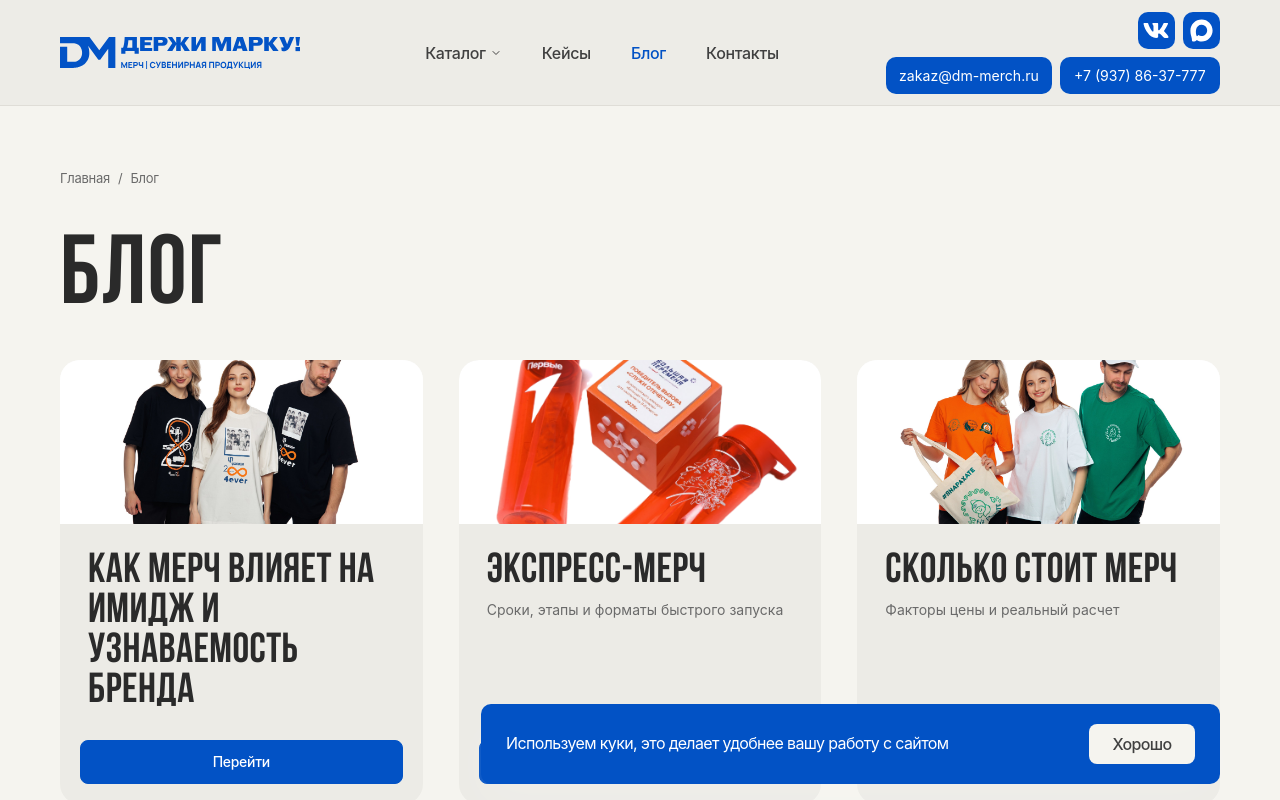
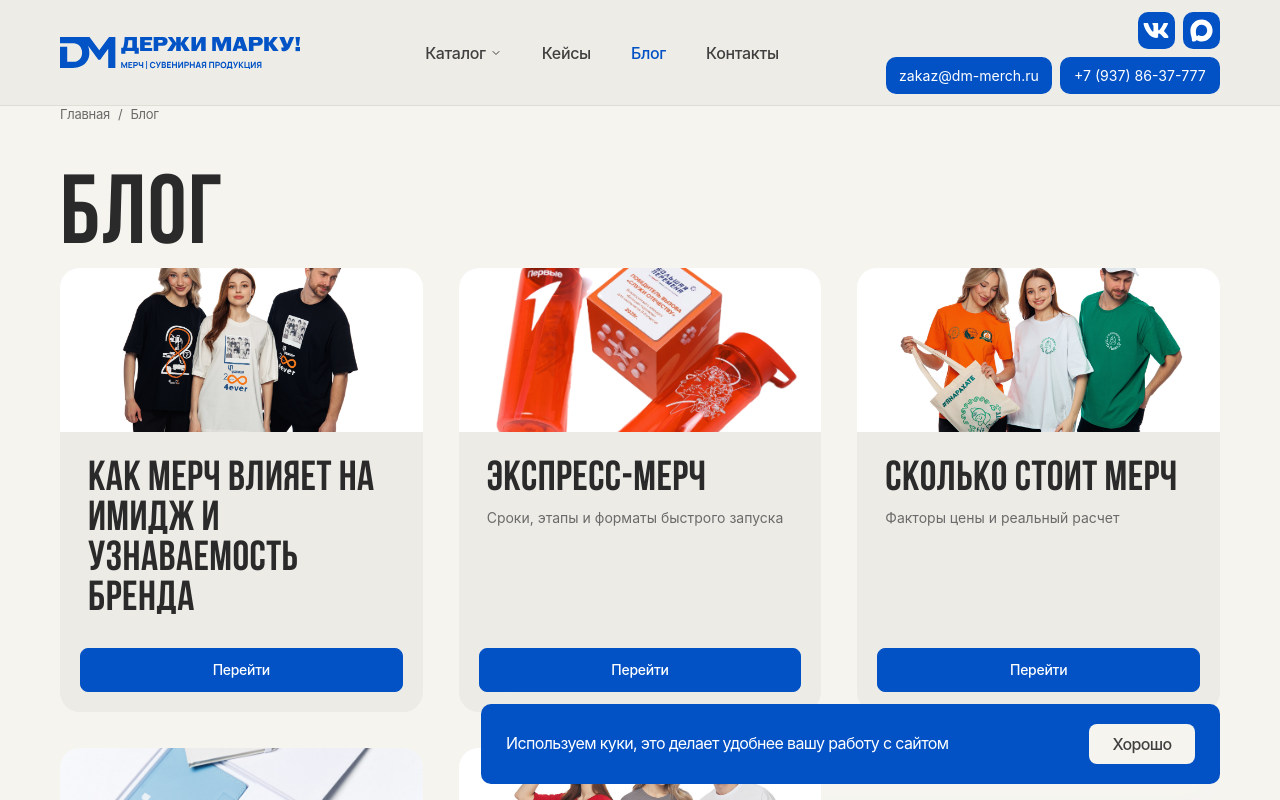
Before and after one commit to true-lnz/dm-merch-ru, a Next.js app: page /blog in a window 1280 px wide. Shown: the top 800 px of the page. Built offline with nearby package versions, Linux system fonts and the light colour scheme.

Commit message:
Рефакторинг страниц и breadcrumb

```diff
--- a/src/shared/ui/breadcrumb/breadcrumb.tsx
+++ b/src/shared/ui/breadcrumb/breadcrumb.tsx
@@ -1,6 +1,15 @@
 import type { ComponentPropsWithoutRef, ReactNode } from "react";
 import Link from "next/link";
 import { cn } from "@/shared/lib/cn";
+
+type PageBreadcrumbProps = {
+  item: {
+    labelFrom: string;
+    labelTo: string;
+    href: string;
+  };
+  className?: string;
+};
 
 export function Breadcrumb({
   className,
@@ -9,19 +18,10 @@ export function Breadcrumb({
   return (
     <nav
       aria-label="Хлебные крошки"
-      className={cn("text-[0.8125rem] leading-[1.3] tracking-[-0.02em] text-[var(--text-muted)]", className)}
-      {...props}
-    />
-  );
-}
-
-export function BreadcrumbList({
-  className,
-  ...props
-}: ComponentPropsWithoutRef<"ol">) {
-  return (
-    <ol
-      className={cn("flex flex-wrap items-center gap-2", className)}
+      className={cn(
+        "flex flex-wrap items-center gap-2 text-[0.8125rem] leading-[1.3] tracking-[-0.02em] text-[var(--text-muted)]",
+        className,
+      )}
       {...props}
     />
   );
@@ -30,8 +30,8 @@ export function BreadcrumbList({
 export function BreadcrumbItem({
   className,
   ...props
-}: ComponentPropsWithoutRef<"li">) {
-  return <li className={cn("inline-flex items-center gap-2", className)} {...props} />;
+}: ComponentPropsWithoutRef<"span">) {
+  return <span className={cn("inline-flex items-center gap-2", className)} {...props} />;
 }
 
 export function BreadcrumbLink({
@@ -53,6 +53,18 @@ export function BreadcrumbLink({
   );
 }
 
+export function BreadcrumbList({
+                                 className,
+                                 ...props
+                               }: ComponentPropsWithoutRef<"ol">) {
+  return (
+      <ol
+          className={cn("flex flex-wrap items-center gap-2", className)}
+          {...props}
+      />
+  );
+}
+
 export function BreadcrumbPage({
   className,
   ...props
@@ -64,10 +76,31 @@ export function BreadcrumbSeparator({
   className,
   children = "/",
   ...props
-}: ComponentPropsWithoutRef<"li">) {
+}: ComponentPropsWithoutRef<"span">) {
   return (
-    <li aria-hidden="true" className={className} {...props}>
+    <span aria-hidden="true" className={className} {...props}>
       {children}
-    </li>
+    </span>
   );
 }
+
+export function PageBreadcrumb({
+  item,
+  className,
+}: PageBreadcrumbProps) {
+
+  return (
+    <Breadcrumb className={className}>
+      <BreadcrumbList>
+        <BreadcrumbItem>
+          <BreadcrumbLink href={item.href}>{item.labelFrom}</BreadcrumbLink>
+        </BreadcrumbItem>
+        <BreadcrumbSeparator />
+        <BreadcrumbItem>
+          <BreadcrumbPage>{item.labelTo}</BreadcrumbPage>
+        </BreadcrumbItem>
+      </BreadcrumbList>
+    </Breadcrumb>
+
+  );
+}
--- a/src/shared/ui/breadcrumb/index.ts
+++ b/src/shared/ui/breadcrumb/index.ts
@@ -2,7 +2,7 @@ export {
   Breadcrumb,
   BreadcrumbItem,
   BreadcrumbLink,
-  BreadcrumbList,
   BreadcrumbPage,
   BreadcrumbSeparator,
+  PageBreadcrumb,
 } from "./breadcrumb";
--- a/src/shared/ui/page-header/index.ts
+++ b/src/shared/ui/page-header/index.ts
@@ -1,2 +1 @@
 export { PageHeader } from "./page-header";
-export type { PageHeaderBreadcrumbItem } from "./page-header";
--- a/src/shared/ui/page-header/page-header.tsx
+++ b/src/shared/ui/page-header/page-header.tsx
@@ -1,51 +1,26 @@
-import { Fragment } from "react";
-import {
-  Breadcrumb,
-  BreadcrumbItem,
-  BreadcrumbLink,
-  BreadcrumbList,
-  BreadcrumbPage,
-  BreadcrumbSeparator,
-} from "@/shared/ui/breadcrumb";
-
-export type PageHeaderBreadcrumbItem = {
-  label: string;
-  href?: string;
-};
+import { PageBreadcrumb } from "@/shared/ui/breadcrumb";
 
 type PageHeaderProps = {
   title: string;
-  breadcrumbs?: PageHeaderBreadcrumbItem[];
+  breadcrumb?: {
+      labelFrom: string;
+      labelTo: string;
+      href: string;
+  };
 };
 
 export function PageHeader({
   title,
-  breadcrumbs = [],
+  breadcrumb,
 }: PageHeaderProps) {
   return (
-    <header className="flex flex-col gap-11">
-      {breadcrumbs.length > 0 ? (
-        <Breadcrumb>
-          <BreadcrumbList>
-            {breadcrumbs.map((item, index) => (
-              <Fragment key={`${item.label}-${index}`}>
-                <BreadcrumbItem>
-                  {item.href ? (
-                    <BreadcrumbLink href={item.href}>{item.label}</BreadcrumbLink>
-                  ) : (
-                    <BreadcrumbPage>{item.label}</BreadcrumbPage>
-                  )}
-                </BreadcrumbItem>
-                {index < breadcrumbs.length - 1 ? <BreadcrumbSeparator /> : null}
-              </Fragment>
-            ))}
-          </BreadcrumbList>
-        </Breadcrumb>
+    <section className="flex flex-col gap-12">
+      {breadcrumb?.href ? (
+          <PageBreadcrumb item={breadcrumb} />
       ) : null}
-
-      <h1 className="m-0 font-heading text-[35.6px] md:text-[6.125rem] font-bold uppercase leading-none tracking-[0.015em] text-[var(--heading)]">
+      <h1 className="m-0 font-heading text-[35.6px] font-bold uppercase leading-none tracking-[0.015em] text-[var(--heading)] md:text-[6.125rem]">
         {title}
       </h1>
-    </header>
+    </section>
   );
 }
--- a/src/views/blog/ui/blog-page.tsx
+++ b/src/views/blog/ui/blog-page.tsx
@@ -5,16 +5,17 @@ import { RequestCta } from "@/widgets/request-cta";
 
 export function BlogPage() {
   return (
-    <div className="page blog-page">
+    <>
       <PageHeader
         title="Блог"
-        breadcrumbs={[
-          { label: "Главная", href: "/" },
-          { label: "Блог" },
-        ]}
+        breadcrumb={{
+            labelFrom: "Главная",
+            labelTo: "Блог",
+            href: "/",
+        }}
       />
       <BlogFeed posts={blogPostsMock} />
       <RequestCta />
-    </div>
+    </>
   );
 }
--- a/src/views/cases/ui/cases-page.tsx
+++ b/src/views/cases/ui/cases-page.tsx
@@ -24,13 +24,14 @@ export function CasesPage() {
   }, [activeTheme]);
 
   return (
-    <div className="page pb-16 md:pb-24">
+    <>
       <PageHeader
         title="Кейсы"
-        breadcrumbs={[
-          { label: "Главная", href: "/" },
-          { label: "Кейсы" },
-        ]}
+        breadcrumb={{
+            labelFrom: "Главная",
+            labelTo: "Кейсы",
+            href: "/",
+        }}
       />
 
       <section className="mt-8 grid gap-6 xl:grid-cols-[245.7px_minmax(0,1fr)] xl:gap-[63px]">
@@ -71,6 +72,6 @@ export function CasesPage() {
 
       <FaqSection />
       <RequestCta />
-    </div>
+    </>
   );
 }
--- a/src/views/catalog/ui/catalog-page.tsx
+++ b/src/views/catalog/ui/catalog-page.tsx
@@ -3,14 +3,22 @@ import { Section } from "@/shared/ui/section";
 
 export function CatalogPage() {
   return (
-    <div className="page">
-      <PageHeader title="Каталог" />
+    <>
+      <PageHeader
+        title="Каталог"
+        breadcrumb={{
+          labelFrom: "Главная",
+          labelTo: "Каталог",
+          href: "/"
+        }}
+      />
+
       <Section className="content-card">
         <p>
           На следующем этапе здесь появятся фильтры, карточки позиций и блоки с
           ценовыми пакетами.
         </p>
       </Section>
-    </div>
+    </>
   );
 }
--- a/src/views/contacts/ui/contacts-page.tsx
+++ b/src/views/contacts/ui/contacts-page.tsx
@@ -1,15 +1,8 @@
 import Image from "next/image";
 import { RequestDialog } from "@/features/request-dialog";
 import { siteInfo } from "@/shared/config/site-info";
+import { PageBreadcrumb } from "@/shared/ui/breadcrumb";
 import { YandexMapCard } from "./yandex-map-card";
-import {
-  Breadcrumb,
-  BreadcrumbItem,
-  BreadcrumbLink,
-  BreadcrumbList,
-  BreadcrumbPage,
-  BreadcrumbSeparator,
-} from "@/shared/ui/breadcrumb";
 
 const contactLinks = [
   {
@@ -32,7 +25,7 @@ function ContactLeadLink({
   return (
     <a
       href={href}
-      className="block whitespace-nowrap font-heading text-[28px] sm:text-[35.6px] leading-none tracking-[0.015em] text-[var(--heading)] transition-opacity hover:opacity-80 md:text-[5.125rem]"
+      className="block whitespace-nowrap font-heading text-[28px] leading-none tracking-[0.015em] text-[var(--heading)] transition-opacity hover:opacity-80 sm:text-[35.6px] md:text-[5.125rem]"
     >
       {label}
     </a>
@@ -59,7 +52,7 @@ function DiscussionCta() {
 
 function MobileContactsHero() {
   return (
-    <div className="xl:hidden mb-[70px]">
+    <div className="mb-[70px] xl:hidden">
       <div className="overflow-hidden rounded-[20px] md:mx-auto md:max-w-[760px]">
         <div className="relative aspect-[340/256] overflow-hidden md:aspect-[16/11]">
           <Image
@@ -107,7 +100,7 @@ function DesktopContactsHero() {
         />
       </div>
 
-      <div className="absolute inset-y-0 left-0 z-10 mb-[75px] flex w-fit max-w-[min(771px,calc(100%-140px))] flex-col justify-between rounded-[20px] bg-[rgba(232,231,226,0.5)] p-5 backdrop-blur-[15px] px-[50px] py-[43px]">
+      <div className="absolute inset-y-0 left-0 z-10 mb-[75px] flex w-fit max-w-[min(771px,calc(100%-140px))] flex-col justify-between rounded-[20px] bg-[rgba(232,231,226,0.5)] p-5 px-[50px] py-[43px] backdrop-blur-[15px]">
         <div>
           <h1 className="sr-only">Контакты</h1>
 
@@ -132,17 +125,14 @@ function DesktopContactsHero() {
 export function ContactsPage() {
   return (
     <>
-      <Breadcrumb className="mb-8 text-[12px] tracking-[-0.03em] text-[#404040] md:mb-10 md:text-[12.6px] xl:mb-5">
-        <BreadcrumbList>
-          <BreadcrumbItem>
-            <BreadcrumbLink href="/">Главная</BreadcrumbLink>
-          </BreadcrumbItem>
-          <BreadcrumbSeparator />
-          <BreadcrumbItem>
-            <BreadcrumbPage>Контакты</BreadcrumbPage>
-          </BreadcrumbItem>
-        </BreadcrumbList>
-      </Breadcrumb>
+      <PageBreadcrumb
+        className="mb-8 text-[12px] tracking-[-0.03em] text-[#404040] md:mb-10 md:text-[12.6px] xl:mb-5"
+        item={{
+            labelFrom: "Главная",
+            labelTo: "Контакты",
+            href: "/",
+        }}
+      />
 
       <MobileContactsHero />
       <DesktopContactsHero />
--- a/src/widgets/faq-section/faq-section.tsx
+++ b/src/widgets/faq-section/faq-section.tsx
@@ -1,7 +1,6 @@
 "use client";
 
 import Image from "next/image";
-import { cn } from "@/shared/lib/cn";
 import {
   Accordion,
   AccordionContent,
```
